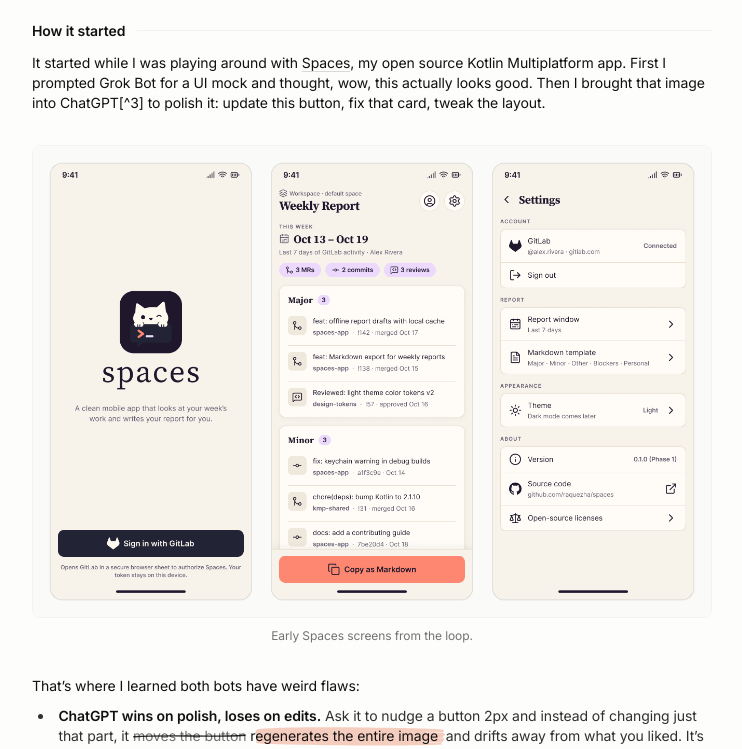
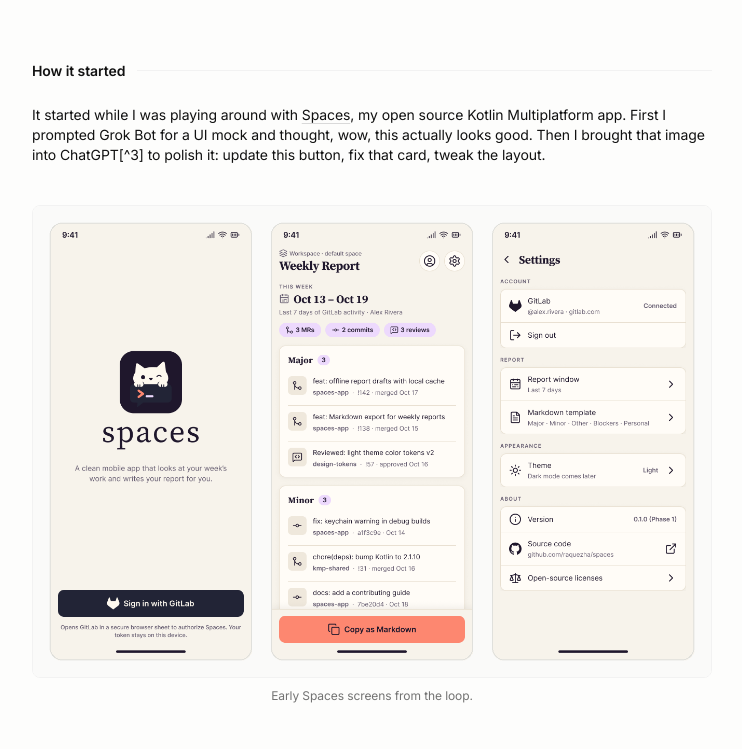
Before and after one commit to raquezha/site, an Astro site: page /writing/figma-with-ai-agents in a window 1280 px wide. Shown: the part 919-1668 px from the top of the page, without its empty margins (268-1010 px from the left). Built offline with nearby package versions, Linux system fonts and the light colour scheme; Astro itself is replaced by a stand-in of ours.

Commit message:
feat(design): implement benji top scroll fade, section spacing, and documentation

```diff
--- a/public/site.css
+++ b/public/site.css
@@ -582,11 +582,38 @@ a:focus-visible {
     animation: 3.5s ease both targetFade;
   }
 }
+/* Top viewport eased scroll dissolve (benji.org style) */
+body.is-post::before {
+  content: "";
+  position: fixed;
+  top: 0;
+  left: 0;
+  right: 0;
+  height: 8rem; /* 128px */
+  pointer-events: none;
+  z-index: 30;
+  background: linear-gradient(
+    rgb(255, 255, 255) 0px,
+    rgba(255, 255, 255, 0.737) 19%,
+    rgba(255, 255, 255, 0.54) 34%,
+    rgba(255, 255, 255, 0.38) 47%,
+    rgba(255, 255, 255, 0.28) 56.5%,
+    rgba(255, 255, 255, 0.192) 65%,
+    rgba(255, 255, 255, 0.125) 73%,
+    rgba(255, 255, 255, 0.075) 80.2%,
+    rgba(255, 255, 255, 0.043) 86.1%,
+    rgba(255, 255, 255, 0.02) 91%,
+    rgba(255, 255, 255, 0.008) 95.2%,
+    rgba(255, 255, 255, 0.004) 98.2%,
+    rgba(255, 255, 255, 0)
+  );
+}
+
 .post h2 {
   display: flex;
   align-items: center;
   gap: var(--layout-spacing-12); /* 12px (Figma 48:876 Article / Section heading) */
-  margin: var(--layout-spacing-xl) 0 var(--layout-spacing-12); /* 32px above, 12px below */
+  margin: var(--layout-spacing-3xl) 0 var(--layout-spacing-l); /* 64px above, 24px below (benji.org section breathing) */
   font-size: var(--type-post-h2-size); /* 14px */
   font-weight: var(--type-post-h2-weight); /* 600 */
   line-height: var(--type-post-h2-lh); /* 20px */
@@ -798,7 +825,7 @@ a:focus-visible {
   display: flex;
   flex-direction: column;
   gap: var(--layout-spacing-10); /* 10px (Figma 59:1711 Block / Video player) */
-  margin: var(--layout-spacing-xl) 0;
+  margin: var(--layout-spacing-40) 0 var(--layout-spacing-xxl); /* 40px above, 48px below (benji.org media breathing) */
 }
 .post figure > img:not(.post-doodle):not(.annotation-arrow):not(.inline-doodle),
 .post figure > video {
```
Also changed, not shown: AGENTS.md (+10 -0 lines), tests/ux.spec.ts (+13 -1 lines).
